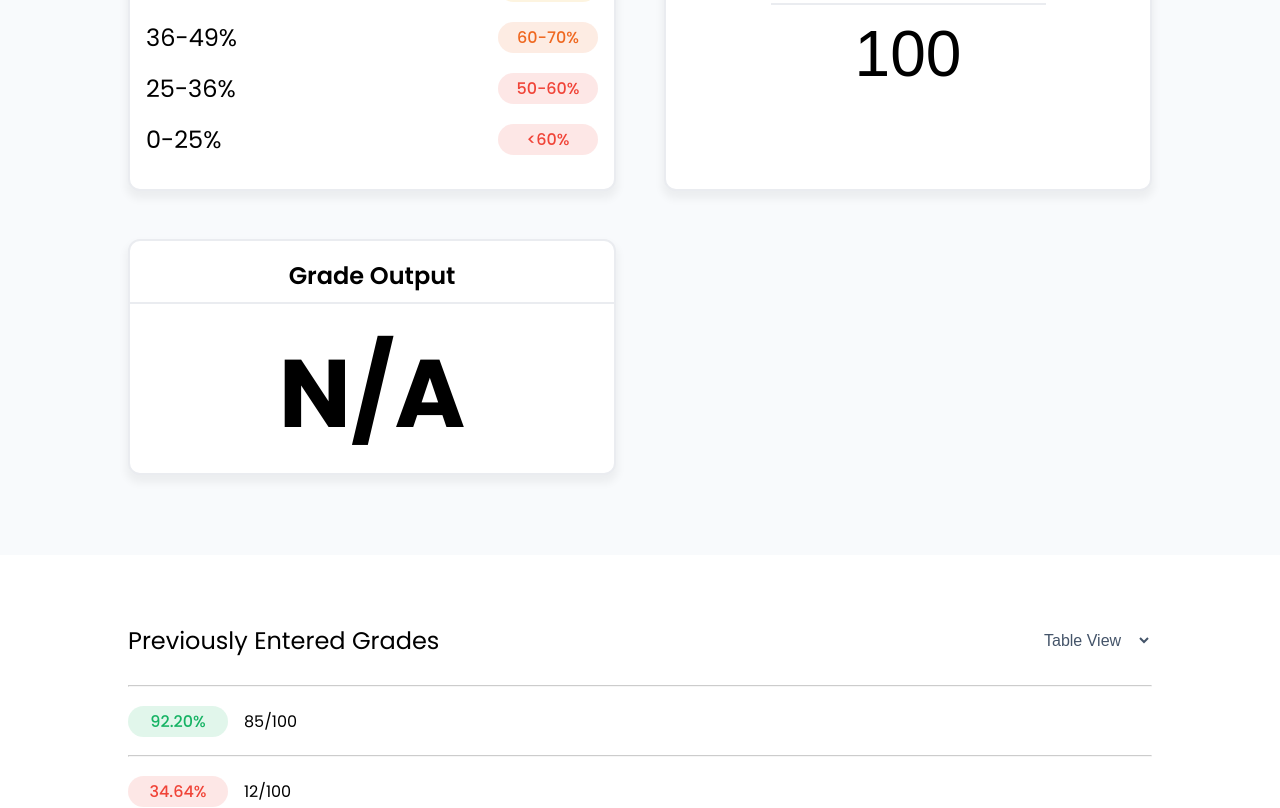
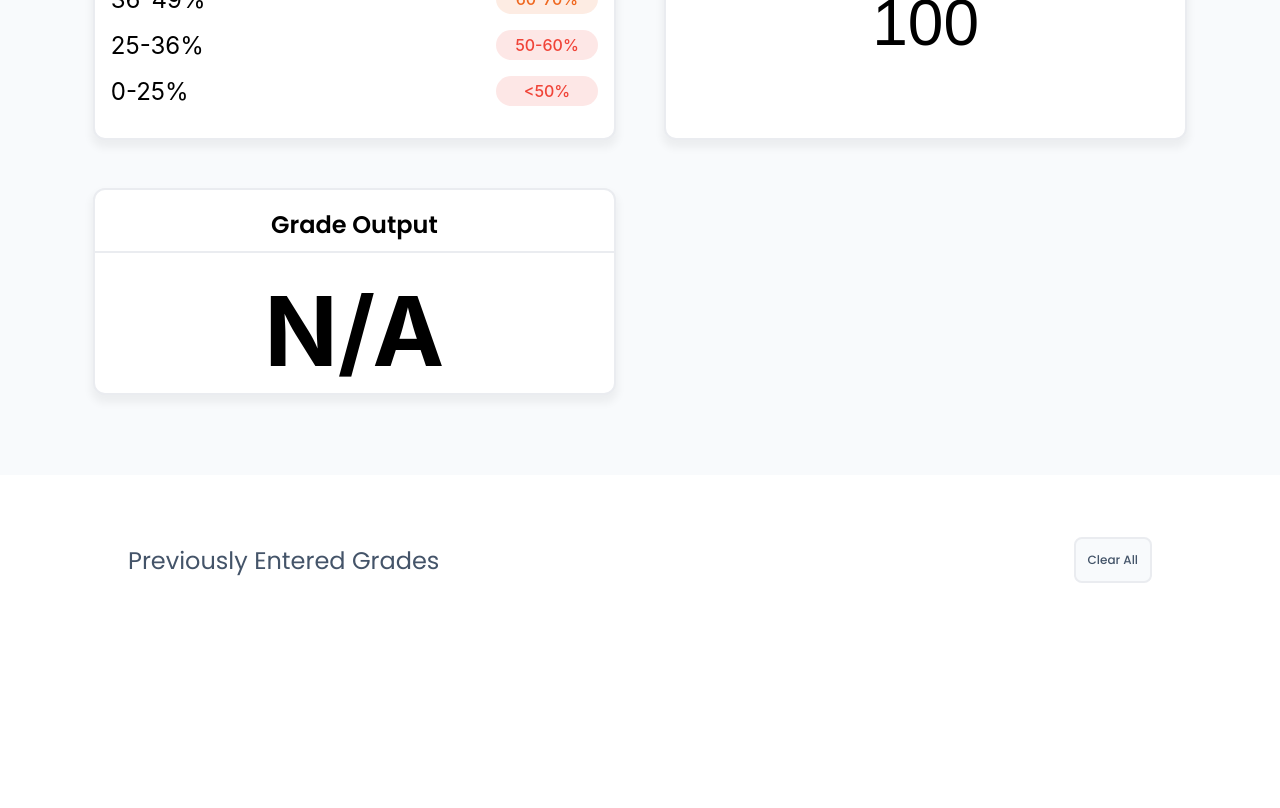
Before and after one commit to GradeCurver/Curver, a Next.js app: page / in a window 1280 px wide. Shown: the part 440-1248 px from the top of the page. After the commit the page ends 1086 px from the top, so only its background shows below. Built offline with nearby package versions, Linux system fonts and the light colour scheme.

Commit message:
Many Changes
Co-authored-by: Ben Ostrovsky <Ben-Ostrovsky@users.noreply.github.com>

```diff
--- a/package.json
+++ b/package.json
@@ -9,6 +9,10 @@
     "lint": "next lint"
   },
   "dependencies": {
+    "@emotion/react": "^11.10.5",
+    "@emotion/styled": "^11.10.5",
+    "@mui/icons-material": "^5.11.0",
+    "@mui/material": "^5.11.2",
     "@next/font": "13.1.1",
     "@types/node": "18.11.17",
     "@types/react": "18.0.26",
--- a/pages/_document.tsx
+++ b/pages/_document.tsx
@@ -4,9 +4,9 @@ export default function Document() {
   return (
     <Html lang="en">
       <Head>
-      <link href="https://fonts.googleapis.com/css2?family=Poppins:ital,wght@0,400;0,500;0,600;0,700;1,400&display=swap" rel="stylesheet" />
+        <link href="https://fonts.googleapis.com/css2?family=Poppins:ital,wght@0,400;0,500;0,600;0,700;1,400&display=swap" rel="stylesheet" />
       </Head>
-      <body style={{padding: 0, margin: 0}}>
+      <body style={{ padding: 0, margin: 0 }}>
         <Main />
         <NextScript />
       </body>
--- a/pages/index.tsx
+++ b/pages/index.tsx
@@ -6,23 +6,11 @@ import { ThirdCard } from "../src/Cards/thirdCard"
 import { DetailRowProp, DetailSection } from "../src/Detail/detailSection"
 import { ChipColors } from "../src/Misc/chips";
 import { useState } from "react";
+import { clear } from "console";
 
 export interface AppState {
   formData: FormData
 }
-
-const placeholderData: DetailRowProp[] = [
-  {chipColor: ChipColors.DarkGreen, finalGrade: "92.20%", score: "85", maxScore: "100"},
-  {chipColor: ChipColors.Red, finalGrade: "34.64%", score: "12", maxScore: "100"},
-  {chipColor: ChipColors.DarkGreen, finalGrade: "100.00%", score: "100", maxScore: "100"},
-  {chipColor: ChipColors.Yellow, finalGrade: "70.00%", score: "49", maxScore: "100"},
-  {chipColor: ChipColors.LightGreen, finalGrade: "80.00%", score: "64", maxScore: "100"},
-  {chipColor: ChipColors.DarkGreen, finalGrade: "92.20%", score: "85", maxScore: "100"},
-  {chipColor: ChipColors.Red, finalGrade: "34.64%", score: "12", maxScore: "100"},
-  {chipColor: ChipColors.DarkGreen, finalGrade: "100.00%", score: "100", maxScore: "100"},
-  {chipColor: ChipColors.Yellow, finalGrade: "70.00%", score: "49", maxScore: "100"},
-  {chipColor: ChipColors.LightGreen, finalGrade: "80.00%", score: "64", maxScore: "100"},
-]
 
 export default function Home() {
   const [formData, setFormData] = useState<AppState['formData']>({
@@ -30,9 +18,31 @@ export default function Home() {
     maxScore: 100,
   });
 
+  const [savedGrades, setSavedGrades] = useState<DetailRowProp[]>([])
+
   const handleChange = (data: AppState['formData']) => {
     setFormData(data);
   };
+
+  const handleAddNewGrade = (data: DetailRowProp) => {
+    let item = savedGrades
+    item.unshift(data)
+    setSavedGrades(item)
+  };
+
+  const clearSavedGrades = () => {
+    if (window.confirm("Are you sure you want to clear the details?")) {
+      // If the user clicks "OK", set the details array to an empty array
+      setSavedGrades([])
+    }
+  }
+
+  function removeGrade(item: number) {
+    console.log(`${item} Pressed`)
+    let arr = [...savedGrades]
+    arr.splice(item, 1)
+    setSavedGrades(arr)
+  }
 
   return (
     <>
@@ -45,15 +55,22 @@ export default function Home() {
       <main>
         <div>
           <div className={styles.hero}>
-            <div className={styles.title}>Curver</div>
-            <div className={styles.subtitle}>By Ben Ostrovsky & Léo Mindlin </div>
-            <div className={styles.cardContainer}>
-              <FirstCard />
-              <SecondCard onChange={handleChange} />
-              <ThirdCard formData={formData} />
+            <div>
+              <div className={styles.title}>Curver</div>
+              <div className={styles.subtitle}>By Ben Ostrovsky & Léo Mindlin </div>
             </div>
+            <div style={{ display: "flex", width: "98vw" }}>
+              <div className={styles.cardContainer}>
+                <FirstCard />
+                <SecondCard onChange={handleChange} setSavedGrades={handleAddNewGrade} />
+                <ThirdCard formData={formData} />
+              </div>
+            </div>
+            <div></div>
+            <div></div>
           </div>
-          <DetailSection items={placeholderData}/>
+
+          <DetailSection items={savedGrades} clearSavedGrades={clearSavedGrades} deleteGrade={removeGrade}/>
         </div>
 
       </main>
--- a/src/Cards/firstCard.tsx
+++ b/src/Cards/firstCard.tsx
@@ -28,7 +28,7 @@ const ChipItems: Array<ChipData> = [
     { text: '70-80%', hex: ChipColors.Yellow },
     { text: '60-70%', hex: ChipColors.Orange },
     { text: '50-60%', hex: ChipColors.Red },
-    { text: '<60%', hex: ChipColors.Red }
+    { text: '<50%', hex: ChipColors.Red }
 ]
 
 interface GradeRowProps {
--- a/src/Cards/thirdCard.tsx
+++ b/src/Cards/thirdCard.tsx
@@ -28,7 +28,7 @@ export const ThirdCard: React.FC<DisplayProps> = (props) => {
 };
 
 // Math operation to return curved score
-function curveGrade({ score, maxScore }: { score: number; maxScore: number; }): string {
+export function curveGrade({ score, maxScore }: { score: number; maxScore: number; }): string {
     var curved: number
 
     curved = (Math.sqrt(score / maxScore) * 100)
--- a/src/Detail/detailSection.tsx
+++ b/src/Detail/detailSection.tsx
@@ -6,25 +6,35 @@ export interface DetailRowProp {
     finalGrade: string;
     score: string;
     maxScore: string;
+    index: number;
+    delete: (item: number) => void;
 }
 
 interface DetailProps {
     items: DetailRowProp[];
+    clearSavedGrades: () => void;
+    deleteGrade: (item: number) => void;
 }
 
 export const DetailSection = (props: DetailProps) => {
+
     return (
         <div style={{ margin: "3rem 8rem" }}>
             <div className={styles.detailHeader}>
                 <h2>Previously Entered Grades</h2>
-                <select name="curveFunction" id="curveFunction">
-                    <option value="table">Table View</option>
-                    <option value="graph">Graph View</option>
-                </select>
+                <button onClick={props.clearSavedGrades}>Clear All</button>
             </div>
             <div>
-                {props.items.map(item => (
-                    <DetailRow chipColor={item.chipColor} finalGrade={item.finalGrade} score={item.score} maxScore={item.maxScore} />
+                {props.items.map((item, index) => (
+                    <DetailRow
+                        key={index}
+                        chipColor={item.chipColor}
+                        finalGrade={item.finalGrade}
+                        score={item.score}
+                        maxScore={item.maxScore}
+                        index={index}
+                        delete={props.deleteGrade}
+                    />
                 ))}
             </div>
         </div>
--- a/src/Detail/detailTable.tsx
+++ b/src/Detail/detailTable.tsx
@@ -1,14 +1,26 @@
 import styles from "styles/Detail.module.css";
 import { DetailRowProp } from "./detailSection";
 import { GradeChip } from "../Misc/chips";
+import CancelOutlinedIcon from '@mui/icons-material/CancelOutlined';
 
 export const DetailRow = (props: DetailRowProp) => {
+
+    const deleteFunction = () => {
+        props.delete(props.index)
+    }
+
     return (
-        <div>
-            <hr style={{color: "var(--card-stroke-color)", opacity: 0.5}}/>
-            <div className={styles.detailRow}>
-                <GradeChip text={props.finalGrade} hex={props.chipColor} />
-                <div style={{marginInline: "1rem"}}>{props.score}/{props.maxScore}</div>
+        <div className={styles.tableRow}>
+            <hr style={{ color: "var(--card-stroke-color)", opacity: 0.3 }} />
+            <div style={{display: "flex", justifyContent: "space-between", alignItems: "center"}}>
+                <div className={styles.detailRow}>
+                    <GradeChip text={props.finalGrade} hex={props.chipColor} />
+                    <div style={{ marginInline: "1rem" }}>{props.score}/{props.maxScore}</div>
+                </div>
+                <button onClick={deleteFunction}>
+                    <CancelOutlinedIcon></CancelOutlinedIcon>
+                </button>
+
             </div>
         </div>
     )
--- a/styles/Detail.module.css
+++ b/styles/Detail.module.css
@@ -2,24 +2,61 @@
   margin: 0;
   display: flex;
   justify-content: space-between;
+  align-items: center;
 }
 
 .detailHeader h2 {
+  color: var(--text-secondary-color);
   font-weight: 300;
 }
 
-.detailHeader select {
-  padding: 8px;
-  color: var(--text-secondary-color);
-  font-weight: 400;
-  background-color: var(--card-background-color);
-  border: 1px solid (var(--card-background-color));
-  border-radius: 5px;
-  font-size: 1rem;
+.materialSymbolsOutlined {
+  /* font-variation-settings:
+  'FILL' 0,
+  'weight' 400,
+  'opsz' 48 */
 }
+
 
 .detailRow {
     display: flex;
     align-items: center;
     padding: 0.65rem 0;
+    font-family: -apple-system, BlinkMacSystemFont, "Segoe UI", Roboto, Helvetica, Arial, sans-serif, "Apple Color Emoji", "Segoe UI Emoji", "Segoe UI Symbol";
 }
+
+.detailHeader button{
+  font-family: "Poppins";
+  font-weight: 500;
+  font-size: 12px;
+  background-color: var(--hero-background-color);
+  border: 2px solid var(--card-stroke-color);
+  border-radius: 8px;
+  padding: 0.75rem;
+  height: min-content;
+  transition: border 0.2s;
+  color: var(--text-secondary-color);
+}
+
+.detailHeader button:hover {
+  border: 2px solid var(--card-text-color);
+}
+
+.tableRow {
+  transition: opacity 0.2s;
+}
+
+
+
+.tableRow:hover button{
+  opacity: 1;
+  color: var(--text-secondary-color);
+}
+
+.tableRow button {
+  transition: opacity 0.2s;
+  background: none;
+  border: none;
+  opacity: 0;
+  color: var(--text-secondary-color);
+}
--- a/styles/Home.module.css
+++ b/styles/Home.module.css
@@ -1,9 +1,24 @@
 .hero {
+  display: flex;
   background-color: var(--hero-background-color);
-  min-height: 100vh;
+  min-height: 95vh;
   max-height: auto;
   padding-bottom: 2rem;
-  padding-top: 2rem
+  padding-top: 2rem;
+  align-items: center;
+  justify-content: space-between;
+  align-content: center;
+  flex-direction: column;
+}
+
+.cardContainer {
+  display: grid;
+  flex: 1;
+  grid-template-columns: repeat(auto-fit, minmax(26rem, 1fr));
+  gap: 3rem;
+  padding-left: 5rem;
+  padding-right: 5rem;
+  margin: 3rem auto;
 }
 
 .title {
@@ -27,15 +42,7 @@
   justify-content: center;
 }
 
-.cardContainer {
-  display: grid;
-  grid-template-columns: repeat(auto-fit, minmax(26rem, 1fr));
-  gap: 3rem;
-  padding-left: 5rem;
-  padding-right: 5rem;
-  max-width: 80%;
-  margin: 3rem auto;
-}
+
 
 .card {
   /* margin: rem; */
@@ -88,6 +95,7 @@
   align-items: center;
   text-align: center;
   margin: 1rem 0rem 1rem 0rem;
+  font-family: -apple-system, BlinkMacSystemFont, "Segoe UI", Roboto, Helvetica, Arial, sans-serif, "Apple Color Emoji", "Segoe UI Emoji", "Segoe UI Symbol";
 }
 
 .bigText {
@@ -98,6 +106,7 @@
   justify-content: center;
   align-items: center;
   height: 82%;
+  font-family: -apple-system, BlinkMacSystemFont, "Segoe UI", Roboto, Helvetica, Arial, sans-serif, "Apple Color Emoji", "Segoe UI Emoji", "Segoe UI Symbol";
 }
 
 /* ############### */
--- a/styles/Misc.module.css
+++ b/styles/Misc.module.css
@@ -1,8 +1,9 @@
 .gradeChip {
-    padding: 3px;
+    padding: 5px;
     padding-inline: 15px;
     border-radius: 200px;
     font-weight: 500;
-    width: 70px;
+    width: 72px;
     text-align: center;
+    font-family: -apple-system, BlinkMacSystemFont, "Segoe UI", Roboto, Helvetica, Arial, sans-serif, "Apple Color Emoji", "Segoe UI Emoji", "Segoe UI Symbol";
   }
--- a/styles/globals.css
+++ b/styles/globals.css
@@ -14,6 +14,14 @@
   margin: 0;
   padding: 0;
   font-family: Poppins;
+  /* font-family: -apple-system, BlinkMacSystemFont, "Segoe UI", Roboto, Helvetica, Arial, sans-serif, "Apple Color Emoji", "Segoe UI Emoji", "Segoe UI Symbol"; */
+}
+
+.material-symbols-outlined {
+  font-variation-settings:
+  'FILL' 0,
+  'weight' 400,
+  'opsz' 48
 }
 
 /* Remove Outline When Selecting */
```
Also changed, not shown: src/Cards/secondCard.tsx (+22 -0 lines), 1 other file (tests, documents, lock files or other folders).
